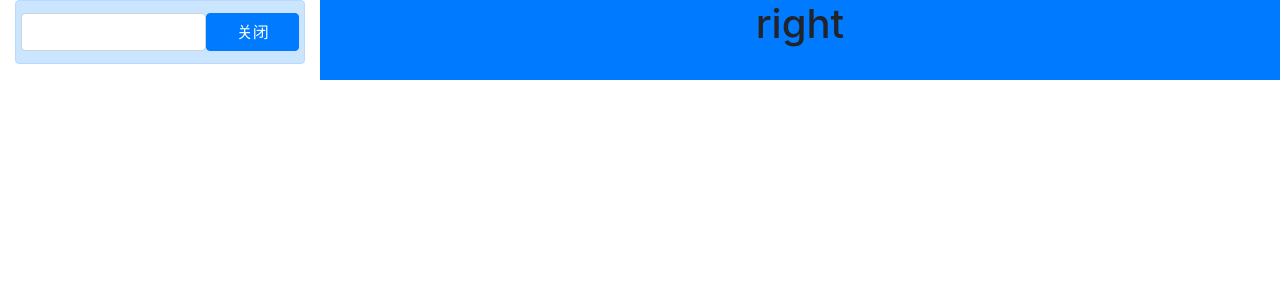
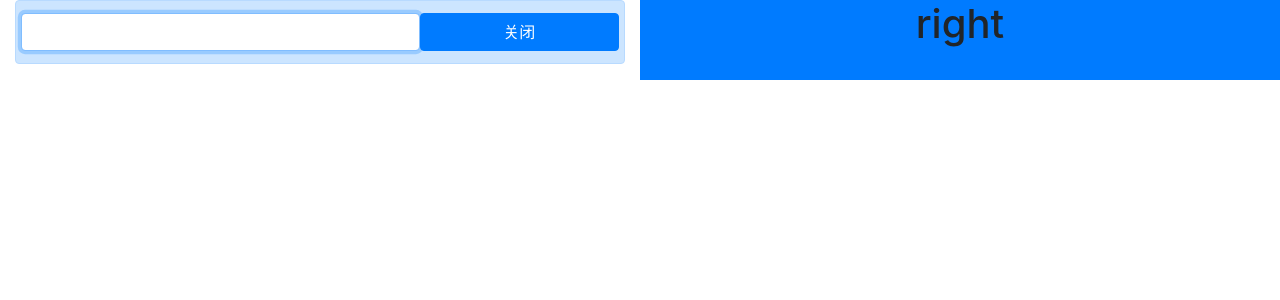
Before and after one commit to jims120706/electron-react-doc, a React (Create React App) app: page / in a window 1280 px wide. Both pictures are taken after a click on the button "搜索". Shown: the top 300 px of the page. Built offline with nearby package versions, Linux system fonts and the light colour scheme.

Commit message:
feat：添加键盘事件，添加input自动高亮

```diff
--- a/src/App.js
+++ b/src/App.js
@@ -8,10 +8,10 @@ function App() {
   return (
     <div className="App container-fluid">
       <div className="row">
-        <div className="col-3 left-panel">
-          <FileSearch title="我的源文档" onFileSearch={() => {}}/>
+        <div className="col left-panel">
+          <FileSearch title="我的源文档" onFileSearch={(value) => { console.log(value) }} />
         </div>
-        <div className="col-9 bg-primary right-panel">
+        <div className="col bg-primary right-panel">
           <h1>right</h1>
         </div>
       </div>
--- a/src/components/FileSearch.js
+++ b/src/components/FileSearch.js
@@ -1,9 +1,40 @@
-import React, { useState } from 'react'
+import React, { useState, useEffect, useRef } from 'react'
 
 const FileSearch = ({ title, onFileSearch }) => {
 	const [inputActive, setInputActive] = useState(false)
 	const [value, setValue] = useState('')
 
+	// 关闭搜索框
+	const closeSearch = (e) => {
+		e.preventDefault()
+		setInputActive(false)
+		setValue('')
+	}
+	// input的ref
+	let node = useRef(null)
+
+	useEffect(() => {
+		const handleInputEvent = (event) => {
+			const { keyCode } = event
+			// 出现输入框并且按下键盘enter
+			if (keyCode === 13 && inputActive) {
+				onFileSearch(value)
+			}
+			// 出现输入框并且按下键盘esc
+			else if (keyCode === 27 && inputActive) {
+				closeSearch(event)
+			}
+		}
+		document.addEventListener('keyup', handleInputEvent)
+		return () => {
+			document.removeEventListener('keyup', handleInputEvent)
+		}
+	})
+	useEffect(() => {
+		if (inputActive) {
+			node.current.focus()
+		}
+	}, [inputActive])
 	return (
 		<div className="alert alert-primary">
 			{!inputActive && <div className="d-flex justify-content-between align-items-center">
@@ -11,8 +42,8 @@ const FileSearch = ({ title, onFileSearch }) => {
 				<button type="button" className="btn btn-primary" onClick={() => { setInputActive(true) }}>搜索</button>
 			</div>}
 			{inputActive && <div className="row">
-                <input className="form-control col-8" value={value} onChange={(e) => { setValue(e.target.value) }} />
-                <button type="button" className="btn btn-primary col-4" onClick={() => { setInputActive(false) }}>关闭</button>
+				<input className="form-control col-8" value={value} ref={node} onChange={(e) => { setValue(e.target.value) }} />
+				<button type="button" className="btn btn-primary col-4" onClick={closeSearch}>关闭</button>
 			</div>}
 		</div>
 	)
```
Lines whose indentation alone changed are shown as unchanged.
